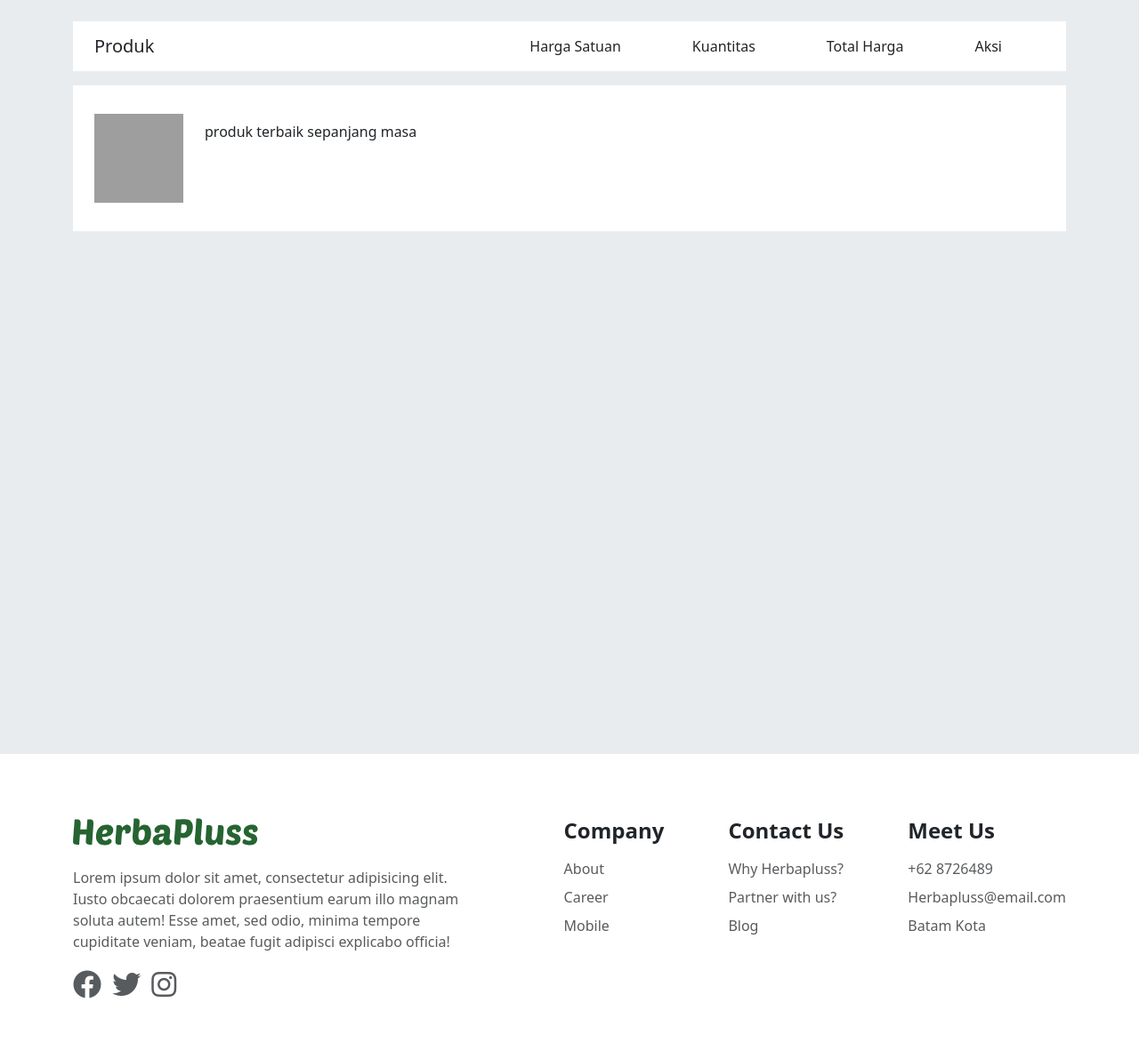
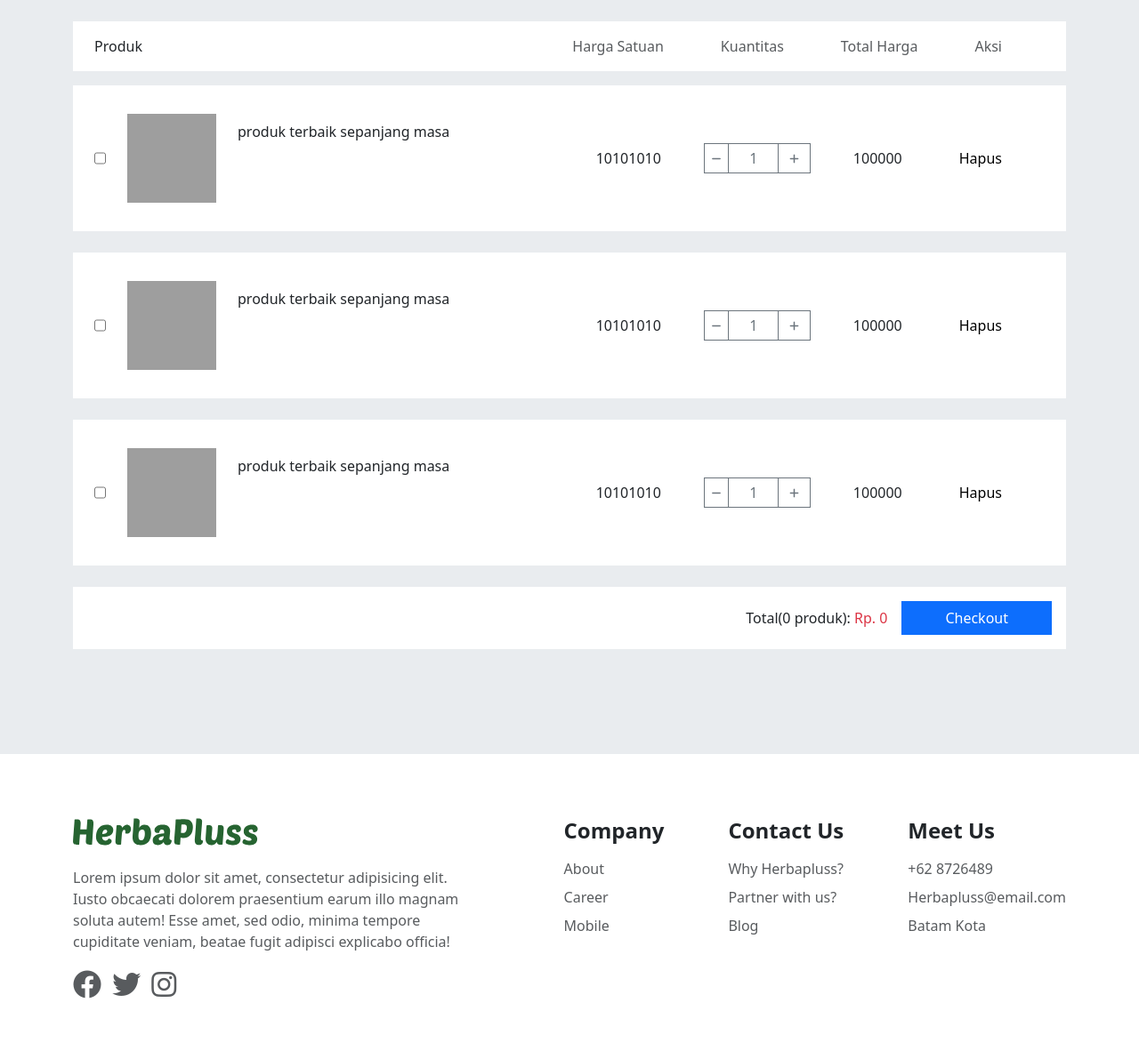
Before and after one commit to haikal-r/HerbaPluss, a PHP site: page /user/keranjang.php in a window 1280 px wide. Shown: the part 76-1267 px from the top of the page at 89% size. Run offline with PHP 8.4, Linux system fonts and the light colour scheme; the visitor is signed in with stand-in values (Sample User, id 1); data that the repository does not hold is empty; grey boxes are pictures that could not be loaded.

Commit message:
feat: update slicing design cart

```diff
--- a/user/css/detail-style.css
+++ b/user/css/detail-style.css
@@ -5,3 +5,11 @@
     margin:0;
     box-sizing: border-box;
 }
+
+.tombol-hapus {
+    color: black;
+}
+
+.tombol-hapus:hover {
+    color: rgb(70, 189, 70);
+}
--- a/user/detail.php
+++ b/user/detail.php
@@ -65,7 +65,7 @@ $hasil = isset($_POST['hasil']) ? (int)$_POST['hasil'] : 1
                     </div>
                     <div class="mt-4 d-flex gap-2">
                         <button type="submit" name="keranjang" class="btn btn-outline-success rounded-0 py-3 px-4" name="keranjang">Masukan Keranjang</button>
-                        <button type="submit" name="beli" class="btn btn-success rounded-0 py-3 px-5" name="beli">Beli Sekarang</button>
+                        <a href="simpan-keranjang.php" class="btn btn-success rounded-0 py-3 px-5" name="beli">Beli Sekarang</a>
                     </div>
                 </form>
             </div>
--- a/user/keranjang.php
+++ b/user/keranjang.php
@@ -18,32 +18,83 @@ $user = $_SESSION['username'];
     <link rel="stylesheet" type="text/css" href="../vendor/fontawesome/fontawesome-free-6.4.2-web/css/all.min.css">
     <link rel="stylesheet" href="../assets/css/main.css" />
     <link rel="stylesheet" href="../assets/css/style.css">
+    <link rel="stylesheet" href="./css/detail-style.css">
     <title>Document</title>
 </head>
 
 <body class="bg-body-secondary">
     <?php require "../partials/navbar-user.php" ?>
     <!-- Hero section -->
-    <section>
-        <div class="container py-4 min-vh-100">
+    <section class="">
+        <div class="container py-4 min-vh-100 position-relative">
             <div class="bg-white px-4 pt-3 d-flex justify-content-between mb-3">
-                <h5>Produk</h5>
+                <p>Produk</p>
                 <ul class="d-flex gap-5 list-unstyled">
-                    <li class="mx-3">Harga Satuan</li>
-                    <li class="mx-3">Kuantitas</li>
-                    <li class="mx-3">Total Harga</li>
-                    <li class="ms-3 me-5">Aksi</li>
+                    <li class="mx-2 opacity-75 fw-medium">Harga Satuan</li>
+                    <li class="mx-2 opacity-75 fw-medium">Kuantitas</li>
+                    <li class="mx-2 opacity-75 fw-medium">Total Harga</li>
+                    <li class="ms-2 opacity-75 fw-medium me-5">Aksi</li>
                 </ul>
             </div>
 
 
-            <div class="bg-white px-4 py-2 d-flex justify-content-between align-items-center">
-                <div class="py-4 d-flex gap-4">
-                    <img src="../upload/image/gambar1.jpeg" alt="" width="100" height="100">
-                    <p class="mt-2">produk terbaik sepanjang masa</p>
+            <form action="simpan-keranjang.php?id=<?= $produk['id_product'] ?>&&p=<?= $produk['harga'] ?>" method="POST" class="d-flex flex-column gap-4">
+                <div class="bg-white px-4 py-2 d-flex justify-content-between w-100 align-items-center">
+                    <div class="py-4 d-flex gap-4">
+                        <input type="checkbox" aria-checked="false" aria-disabled="false" tabindex="0" role="checkbox" aria-label="Click here to select this product">
+                        <img src="../upload/image/gambar1.jpeg" alt="" width="100" height="100">
+                        <p class="mt-2">produk terbaik sepanjang masa</p>
+                    </div>
+                    <div class="d-flex align-items-center justify-content-end my-auto ">
+                        <p class="mx-5 my-auto">10101010</p>
+                        <button type="button" class="px-2 py-1 btn btn-outline-secondary rounded-0" onclick="kurang()"><i class="fa-solid fa-minus fa-xs py-1"></i></button>
+                        <input type="text" name="hasil" id="hasil" class=" text-center py-1 btn btn-outline-secondary rounded-0 border-end-0 border-start-0" value="1" style="width: 55px;" readonly>
+                        <button type="button" class=" btn btn-outline-secondary py-1 rounded-0" onclick="tambah()"><i class="fa-solid fa-plus fa-xs py-1"></i></button>
+                        <p class="mx-5 my-auto">100000</p>
+                        <a href="" class="ms-3 me-5 my-auto text-decoration-none tombol-hapus">Hapus</a>
+                    </div>
                 </div>
-            </div>
+                <div class="bg-white px-4 py-2 d-flex justify-content-between w-100 align-items-center">
+                    <div class="py-4 d-flex gap-4">
+                        <input type="checkbox" aria-checked="false" aria-disabled="false" tabindex="0" role="checkbox" aria-label="Click here to select this product">
+                        <img src="../upload/image/gambar1.jpeg" alt="" width="100" height="100">
+                        <p class="mt-2">produk terbaik sepanjang masa</p>
+                    </div>
+                    <div class="d-flex align-items-center justify-content-end my-auto ">
+                        <p class="mx-5 my-auto">10101010</p>
+                        <button type="button" class="px-2 py-1 btn btn-outline-secondary rounded-0" onclick="kurang()"><i class="fa-solid fa-minus fa-xs py-1"></i></button>
+                        <input type="text" name="hasil" id="hasil" class=" text-center py-1 btn btn-outline-secondary rounded-0 border-end-0 border-start-0" value="1" style="width: 55px;" readonly>
+                        <button type="button" class=" btn btn-outline-secondary py-1 rounded-0" onclick="tambah()"><i class="fa-solid fa-plus fa-xs py-1"></i></button>
+                        <p class="mx-5 my-auto">100000</p>
+                        <a href="" class="ms-3 me-5 my-auto text-decoration-none tombol-hapus">Hapus</a>
+                    </div>
+                </div>
+                <div class="bg-white px-4 py-2 d-flex justify-content-between w-100 align-items-center">
+                    <div class="py-4 d-flex gap-4">
+                        <input type="checkbox" aria-checked="false" aria-disabled="false" tabindex="0" role="checkbox" aria-label="Click here to select this product">
+                        <img src="../upload/image/gambar1.jpeg" alt="" width="100" height="100">
+                        <p class="mt-2">produk terbaik sepanjang masa</p>
+                    </div>
+                    <div class="d-flex align-items-center justify-content-end my-auto ">
+                        <p class="mx-5 my-auto">10101010</p>
+                        <button type="button" class="px-2 py-1 btn btn-outline-secondary rounded-0" onclick="kurang()"><i class="fa-solid fa-minus fa-xs py-1"></i></button>
+                        <input type="text" name="hasil" id="hasil" class=" text-center py-1 btn btn-outline-secondary rounded-0 border-end-0 border-start-0" value="1" style="width: 55px;" readonly>
+                        <button type="button" class=" btn btn-outline-secondary py-1 rounded-0" onclick="tambah()"><i class="fa-solid fa-plus fa-xs py-1"></i></button>
+                        <p class="mx-5 my-auto">100000</p>
+                        <a href="" class="ms-3 me-5 my-auto text-decoration-none tombol-hapus">Hapus</a>
+                    </div>
+                </div>
+
+                <div class="bg-white py-3 d-flex justify-content-end mb-0 w-100 ">
+                    <div class="mx-3 d-flex gap-3">
+                        <p class="my-auto">Total(0 produk): <span class="text-danger">Rp. 0</span></p>
+                        <button class="btn btn-primary rounded-0 px-5">Checkout</button>
+                    </div>
+                </div>
+            </form>
+
         </div>
+
     </section>
 
 
```
Also changed, not shown: user/simpan-pesanan.php (renamed from user/simpan-keranjang.php).
